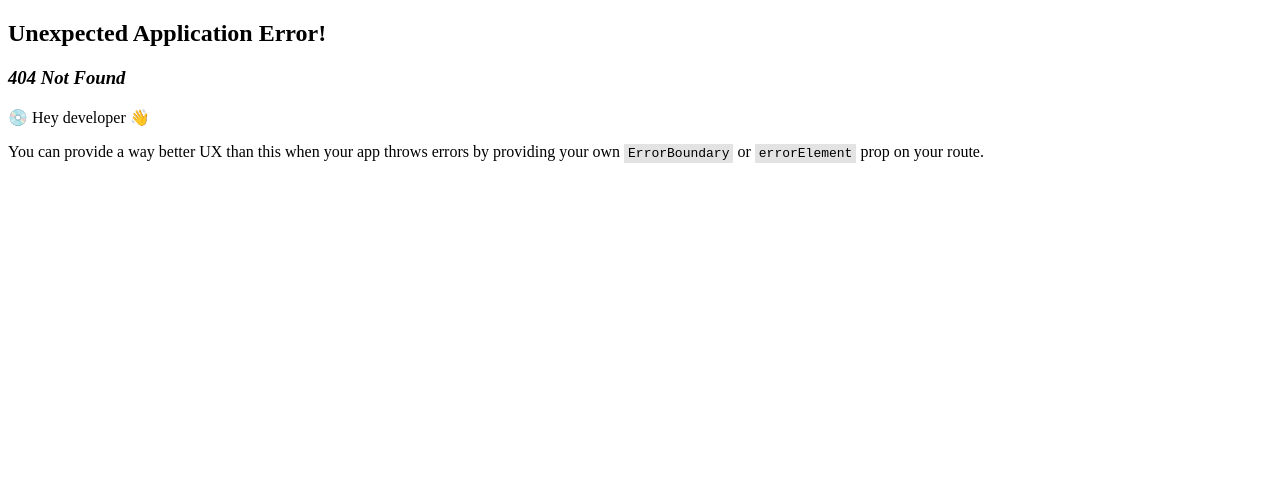
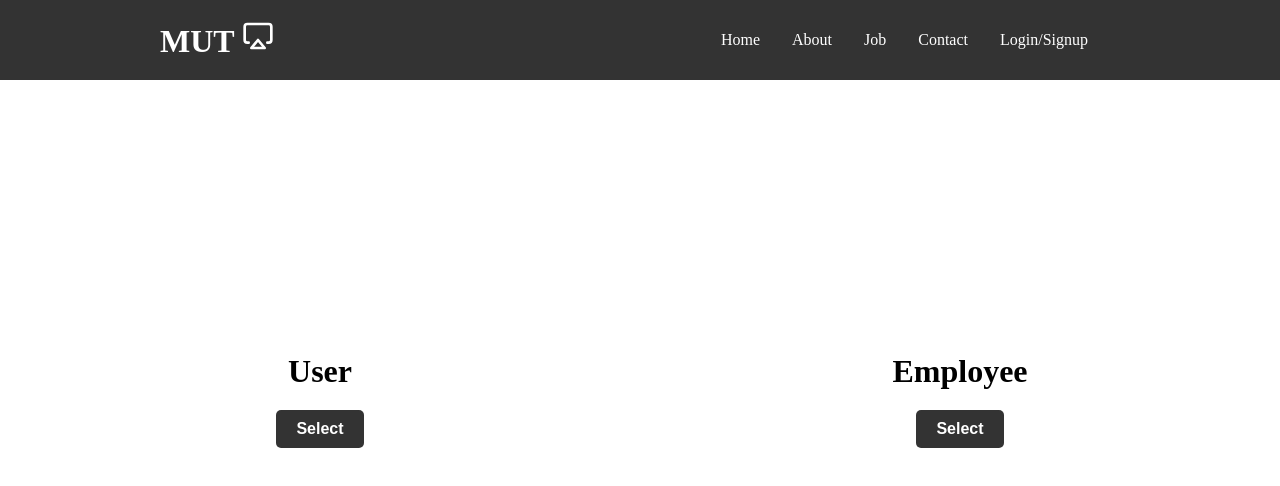
Before and after one commit to PeacefulBz/hello-react, a React (Vite) app: page /UserAndEmp in a window 1280 px wide. Before the commit this address had no page. Shown: the top 486 px of the page. Built offline with nearby package versions, Linux system fonts and the light colour scheme.

Commit message:
Router add login

```diff
--- /dev/null
+++ b/src/Components/Home.tsx
@@ -0,0 +1,13 @@
+import React from "react";
+import Navbar from "./Navbar";
+
+function Home() {
+  return (
+    <>
+      <Navbar />
+      <div>Home</div>
+    </>
+  );
+}
+
+export default Home;
--- a/src/Components/Navbar.tsx
+++ b/src/Components/Navbar.tsx
@@ -1,6 +1,7 @@
 import React, { useState } from "react";
 import { FiAirplay, FiX, FiMenu } from "react-icons/fi";
 import "./Navbar.css";
+import { Link } from "react-router-dom";
 
 function Navbar() {
   const [click, setClick] = useState(false);
@@ -18,7 +19,7 @@ function Navbar() {
           </div>
           <ul className={click ? "menu active" : "menu"}>
             <li className="menu-link" onClick={closeMoblieMenu}>
-              <a href="#">Home</a>
+              <Link to="/">Home</Link>
             </li>
             <li className="menu-link" onClick={closeMoblieMenu}>
               <a href="#">About</a>
@@ -30,7 +31,7 @@ function Navbar() {
               <a href="#">Contact</a>
             </li>
             <li className="menu-link" onClick={closeMoblieMenu}>
-              <a href="#">Login/Signup</a>
+              <Link to="/UserAndEmp">Login/Signup</Link>
             </li>
           </ul>
           <div className="mobile-menu" onClick={handleClick}>
--- a/src/Components/UserAndEmp.css
+++ b/src/Components/UserAndEmp.css
@@ -23,3 +23,8 @@
   font-size: 1rem;
   cursor: pointer;
 }
+
+.content-button a {
+  text-decoration: none;
+  color: #fff;
+}
--- a/src/Components/UserAndEmp.tsx
+++ b/src/Components/UserAndEmp.tsx
@@ -1,18 +1,26 @@
 import React from "react";
+import Navbar from "./Navbar";
 import "./UserAndEmp.css";
 
 function UserAndEmp() {
   return (
+    <>
+      <Navbar />
       <div className="content">
         <div className="content-left">
           <h1>User</h1>
-        <button className="content-button">User Button</button>
+          <button className="content-button">
+            <a href="#">Select</a>
+          </button>
         </div>
         <div className="content-right">
           <h1>Employee</h1>
-        <button className="content-button">Employee Button</button>
+          <button className="content-button">
+            <a href="#">Select</a>
+          </button>
         </div>
       </div>
+    </>
   );
 }
 
--- a/src/main.tsx
+++ b/src/main.tsx
@@ -4,10 +4,15 @@ import ReactDOM from "react-dom/client";
 import "./index.css";
 import { createBrowserRouter, RouterProvider } from "react-router-dom";
 import UserAndEmp from "./Components/UserAndEmp";
+import Home from "./Components/Home";
 
 const router = createBrowserRouter([
   {
     path: "/",
+    element: <Home />,
+  },
+  {
+    path: "/UserAndEmp",
     element: <UserAndEmp />,
   },
 ]);
```
Lines whose indentation alone changed are shown as unchanged.
